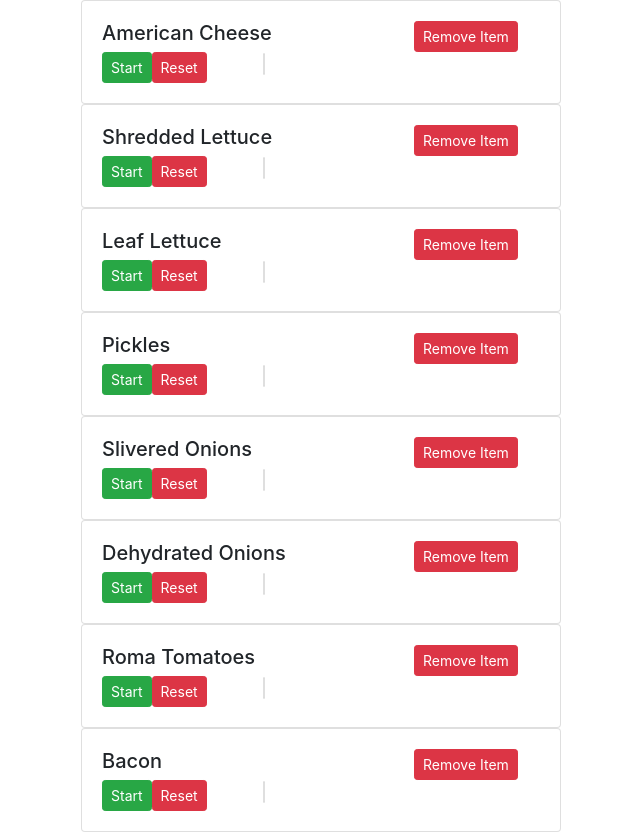
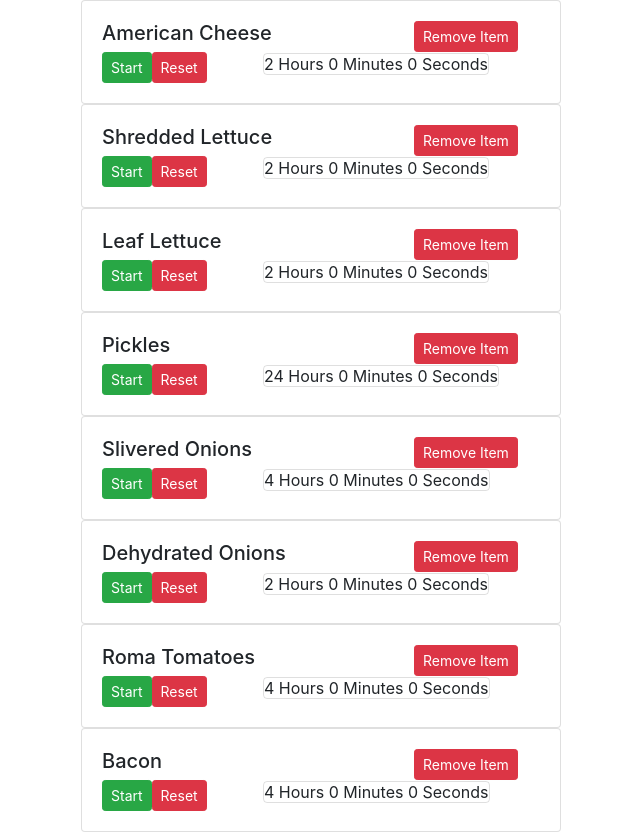
Before and after one commit to minasman/PrepTimer, a React (Create React App) app in the folder client/: page / in a window 1280 px wide. Shown: the whole page, without its empty margins (4-644 px from the left). Built offline with nearby package versions, Linux system fonts and the light colour scheme.

Commit message:
add timer function to product

```diff
--- /dev/null
+++ b/client/src/actions/startTimer.js
@@ -0,0 +1,10 @@
+const startTimer = (product) => {
+    return {
+        type: 'START_TIMER',
+        payload: {
+            product: product
+        }
+    }
+}
+
+export default startTimer;
--- a/client/src/components/prepTimers.js
+++ b/client/src/components/prepTimers.js
@@ -4,13 +4,13 @@ import Product from '../stateless/product';
 
 class PrepTimers extends React.Component {
 
-    makeTimers() {
+    renderTimers() {
         return this.props.products[0].map(product => <Product item={product} key={product.name} />)
     }
 
     render() {
         return (
-            <div>{this.makeTimers()}</div>
+            <div>{this.renderTimers()}</div>
         )
     }
 }
--- a/client/src/stateless/product.js
+++ b/client/src/stateless/product.js
@@ -1,13 +1,41 @@
 import React from 'react';
+import { connect } from 'react-redux';
+import startTimer from '../actions/startTimer';
 
-const Product = (props) => {
+class Product extends React.Component {
+    state = {
+        timeLeft: this.props.item.secondary
+    }
+
+    handleStart = () => {
+        let timer = setInterval(() => {
+            let timeLeft = this.state.timeLeft - 1;
+            this.setState({ timeLeft: timeLeft });
+        }, 1000)
+        this.setState({ timer: timer })
+    }
+
+    handleReset = () => {
+        clearInterval(this.state.timer);
+        this.setState({timeLeft: this.props.item.secondary});
+    }
+
+    displayTimer = () => {
+        let timeLeft = this.state.timeLeft;
+        let hours = Math.floor(timeLeft/60/60);
+        let minutes = Math.floor((timeLeft/60)%60);
+        let seconds = timeLeft - ((hours*60*60) + minutes*60);
+        return `${hours} Hours ${minutes} Minutes ${seconds} Seconds`;
+    }
+
+    render() {
         return (
             <>
-        <div class="card" style={{width: '30rem'}}>
+                <div className="card" style={{width: '30rem'}}>
                     <div className="card-body">
                         <div className="row">
                             <div className="col-8">
-                        <h5 className="card-title d-inline">{props.item.name}</h5>
+                                <h5 className="card-title d-inline">{this.props.item.name}</h5>
                             </div>
                             <div className="col-4 align-items-right">
                                 <button className="btn btn-danger btn-sm align-right" >Remove Item</button>
@@ -15,11 +43,11 @@ const Product = (props) => {
                         </div>
                         <div className="row">
                             <div className="col-4">
-                        <button className="btn btn-success btn-sm">Start</button>
-                        <button className="btn btn-danger btn-sm">Reset</button>
+                                <button className="btn btn-success btn-sm" onClick={this.handleStart}>Start</button>
+                                <button className="btn btn-danger btn-sm" onClick={this.handleReset}>Reset</button>
                             </div>
                             <div className="col-8">
-                        <div className="card d-inline" style={{margin: '5px'}}></div>
+                                <div className="card d-inline" style={{margin: '5px'}}>{this.displayTimer()}</div>
                             </div>
                         </div>
                     </div>
@@ -27,5 +55,12 @@ const Product = (props) => {
             </>
         )
     }
+}
 
-export default Product;
+const mapStateToProps = (state) => {
+    return {
+        products: state.products
+    }
+}
+
+export default connect(mapStateToProps, {startTimer})(Product)
```
Lines whose indentation alone changed are shown as unchanged.
